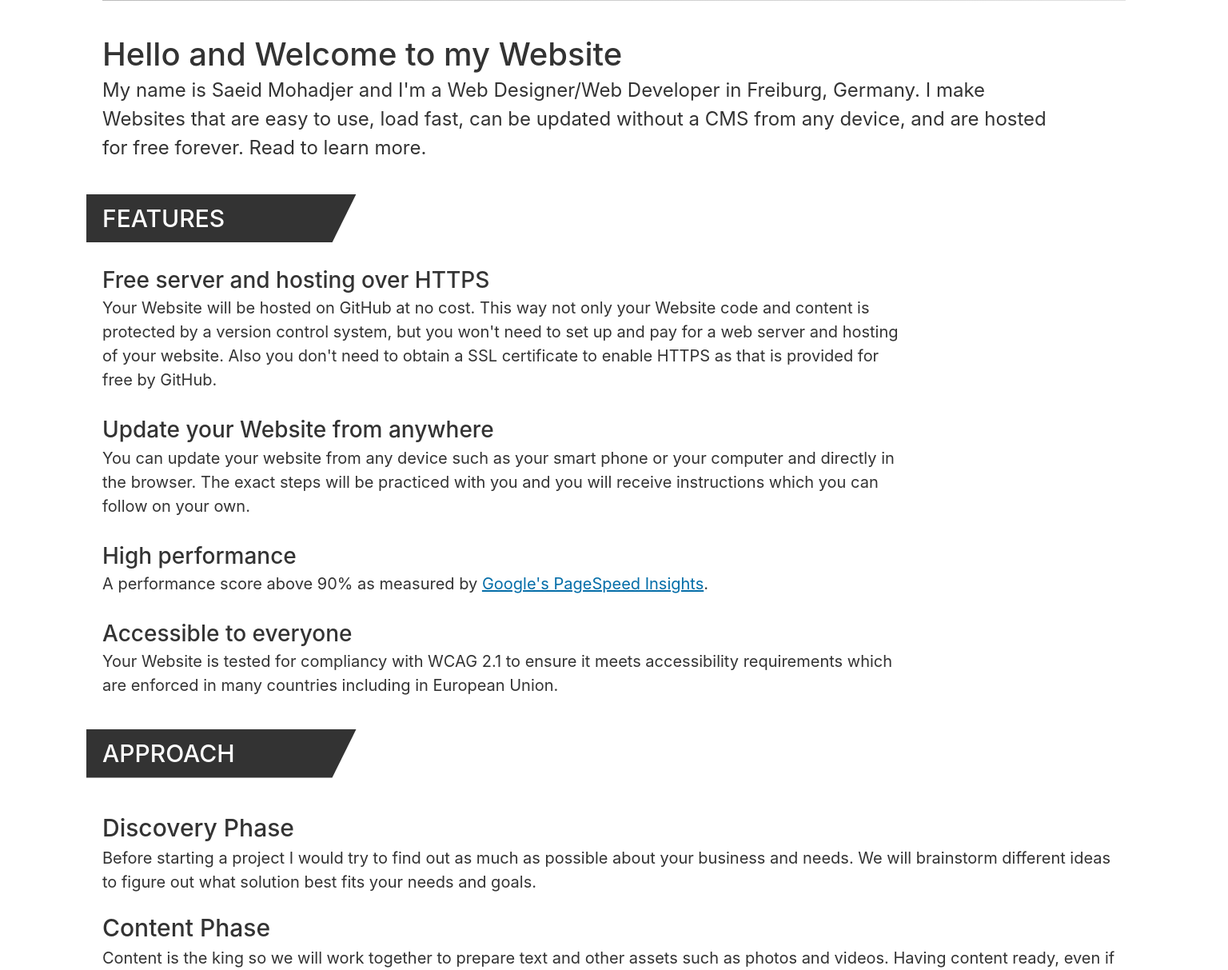
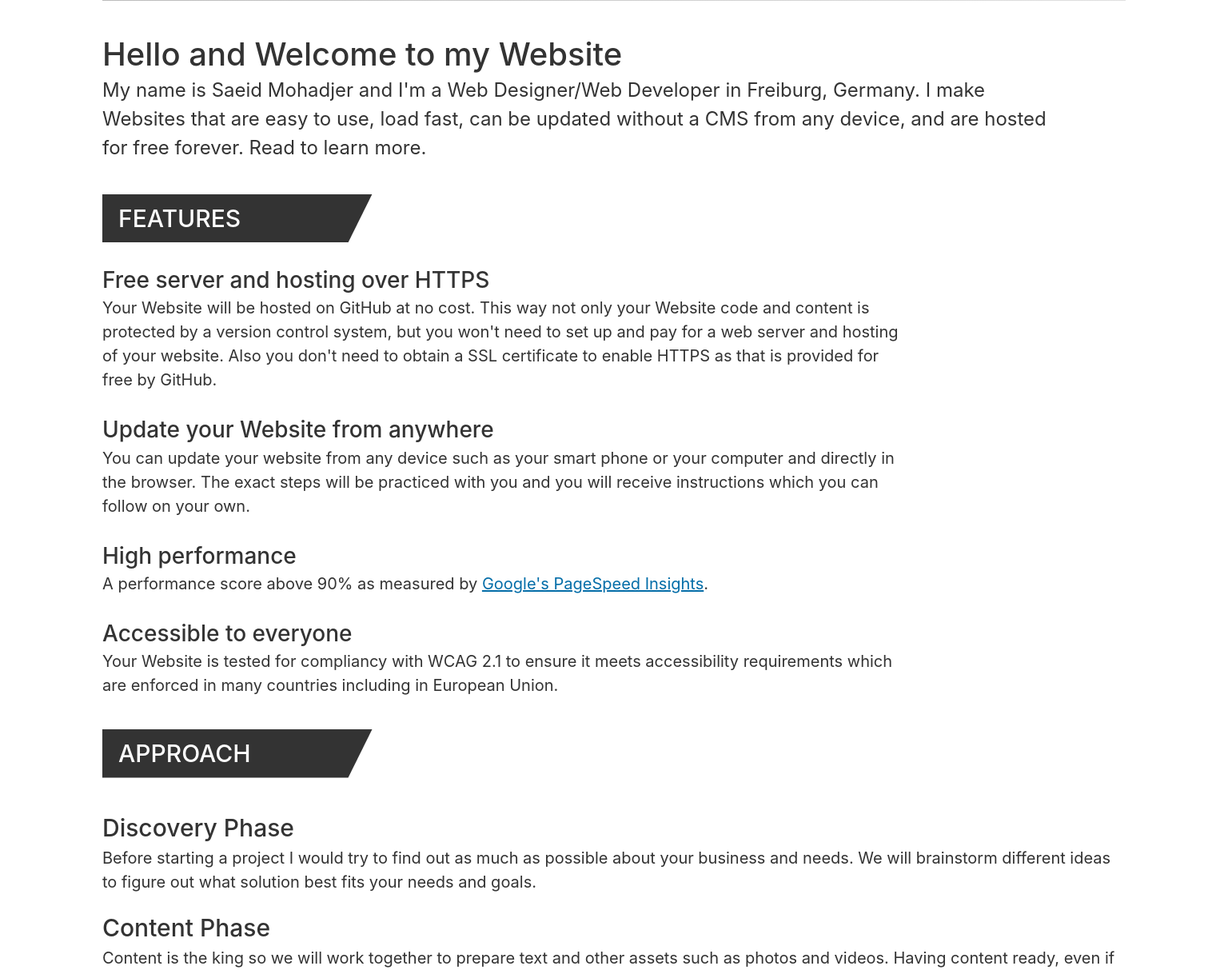
Before and after one commit to smohadjer/saeidmohadjer.com, a PHP site: page /en/index.html in a window 1536 px wide. Shown: the part 780-1993 px from the top of the page at 80% size. Run offline with PHP 8.4, Linux system fonts and the light colour scheme; style sheets or scripts are compiled from the project's sources; some web fonts are replaced.

Commit message:
Deploying to gh-pages from @ smohadjer/saeidmohadjer.com@1a0833d4004d59956bb65f5dbc8cb602aec5a0e5 🚀

```diff
--- a/resources/css/styles.css
+++ b/resources/css/styles.css
@@ -594,6 +594,11 @@ article section h2 {
     display: inline-block;
   }
 }
+@media (min-width: 1320px) {
+  article section h2 {
+    margin-left: 0;
+  }
+}
 article section ul {
   list-style: none;
   padding-left: 0;
```
